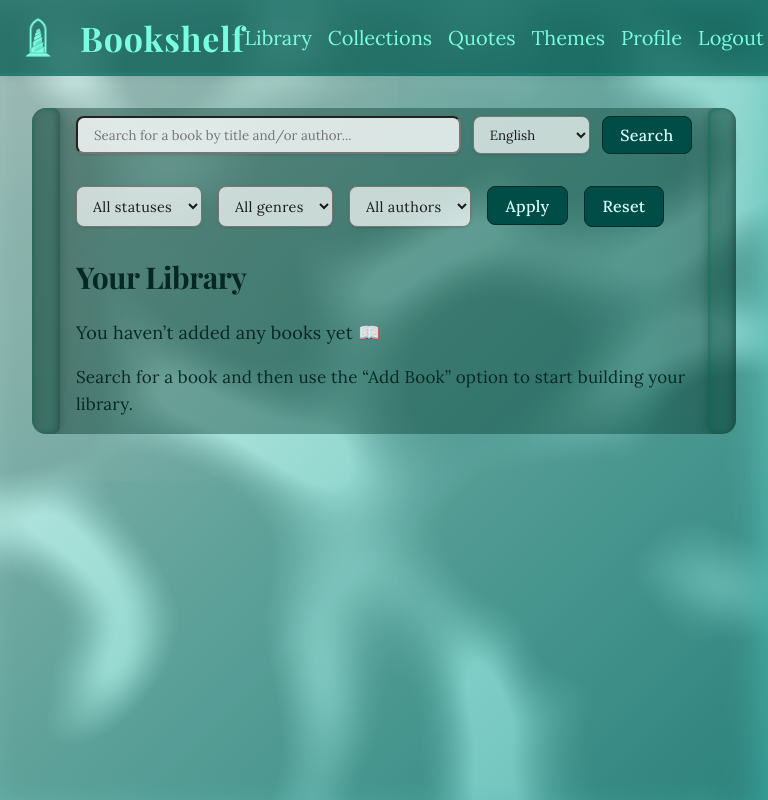
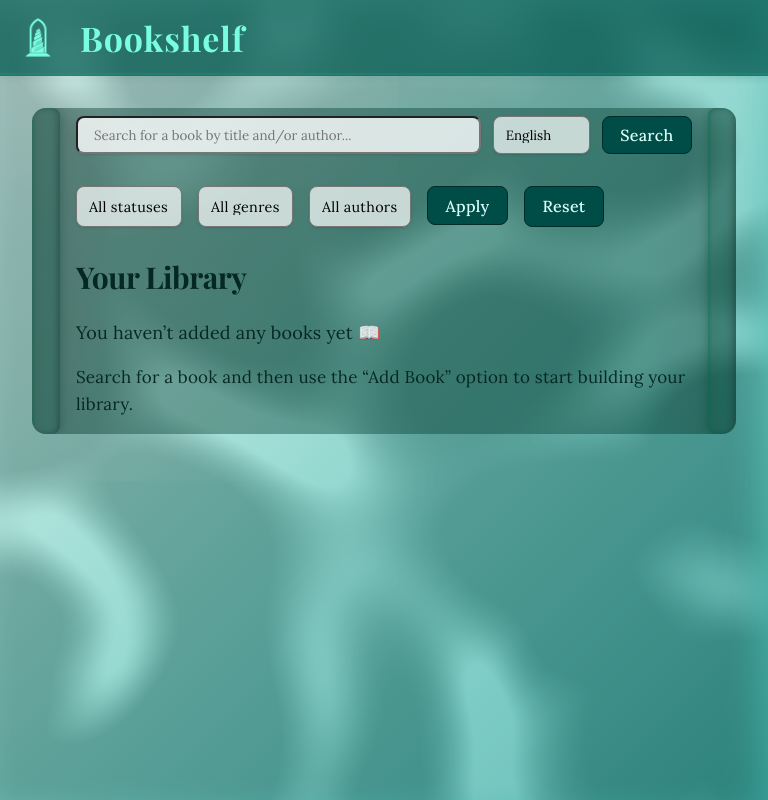
Before and after one commit to ash-valley/bookshelf, a Flask app: page /library in a window 768 px wide. Run offline with Flask 3, Linux system fonts and the light colour scheme; the visitor is signed in with stand-in values (Sample User, id 1); data that the repository does not hold is empty; some libraries are stand-ins or nearby versions.

Commit message:
Fixes for mobile

```diff
--- a/static/css/style.css
+++ b/static/css/style.css
@@ -1480,14 +1480,11 @@ h3 {
         display: none !important;
     }
 
-    [name="lang"],
-    [name="status"],
-    [name="genre"],
-    [name="author"],
-    [name="sort"],
-    [name="collection_id"] {
-        color: #1a1a1a !important;
-    }
+    select {
+    -webkit-appearance: none;
+    appearance: none;
+    background-color: rgba(255,255,255,0.9);
+}
 
     #sortQuotes {
         padding-top: 1rem;
@@ -1511,13 +1508,10 @@ h3 {
         display: none !important;
     }
 
-    [name="lang"],
-    [name="status"],
-    [name="genre"],
-    [name="author"],
-    [name="sort"],
-    [name="collection_id"] {
-        color: #1a1a1a !important;
+    select {
+    -webkit-appearance: none;
+    appearance: none;
+    background-color: rgba(255,255,255,0.9);
     }
 
     #sortQuotes {
@@ -1525,3 +1519,19 @@ h3 {
         padding-bottom: 10px;
     }
 }
+
+@media (max-width: 1024px) {
+    [name="shelfTop"],
+    [name="shelfMiddle"],
+    [name="shelfBottom"],
+    .hidden.sm\:flex {
+        display: none !important;
+    }
+}
+
+@media (pointer: coarse) {
+    .drag-handle,
+    [name="dragHandle"] {
+        display: none !important;
+    }
+}
--- a/templates/collection_view.html
+++ b/templates/collection_view.html
@@ -87,6 +87,9 @@
             animation: 150,
             ghostClass: "opacity-40",
 
+            forceFallback: true,
+            fallbackTolerance: 5,
+
             // Desktop: handle only
             handle: isTouch ? null : ".drag-handle",
 
--- a/templates/collections.html
+++ b/templates/collections.html
@@ -158,6 +158,8 @@ document.addEventListener("DOMContentLoaded", () => {
     new Sortable(grid, {
         animation: 150,
         ghostClass: "opacity-40",
+        forceFallback: true,
+        fallbackTolerance: 5,
         handle: isTouch ? null : ".drag-handle",
         delay: isTouch ? 250 : 0,
         delayOnTouchOnly: true,
--- a/templates/library.html
+++ b/templates/library.html
@@ -276,6 +276,9 @@
                 animation: 150,
                 ghostClass: "opacity-40",
 
+                forceFallback: true,
+                fallbackTolerance: 5,
+
                 // ✅ iPad behavior: long-press anywhere on the card to drag
                 handle: isTouch ? null : ".drag-handle",
                 delay: isTouch ? 180 : 0,
```
